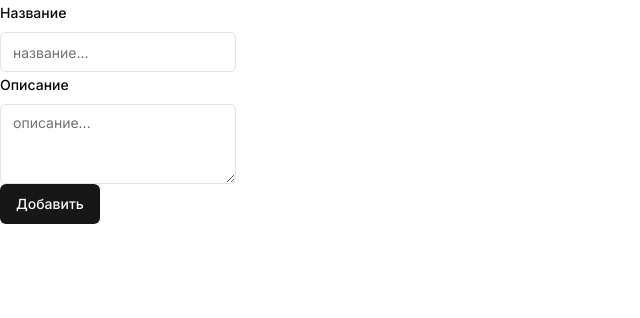
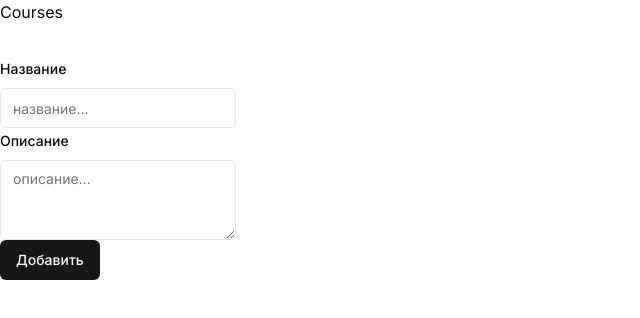
Before and after one commit to kalpovskii/core, a Next.js app: page / in a window 1280 px wide. Shown: the top 318 px of the page, without its empty margins (0-640 px from the left). Built offline with nearby package versions, Linux system fonts and the light colour scheme; no server answers; the database is empty.

Commit message:
:sparkles: Add h1

```diff
--- a/src/app/page.tsx
+++ b/src/app/page.tsx
@@ -4,6 +4,7 @@ import { CreateCourseForm } from "@/features/courses-list/pub/create-course-form
 export default async function Home() {
   return (
     <main className="flex flex-col gap-8 row-start-2 sm:items-start">
+      <h1>Courses</h1>
       <CreateCourseForm revalidatePagePath="/" className="max-w-[300px]" />
       <CoursesList revalidatePagePath="/" />
     </main>
```
